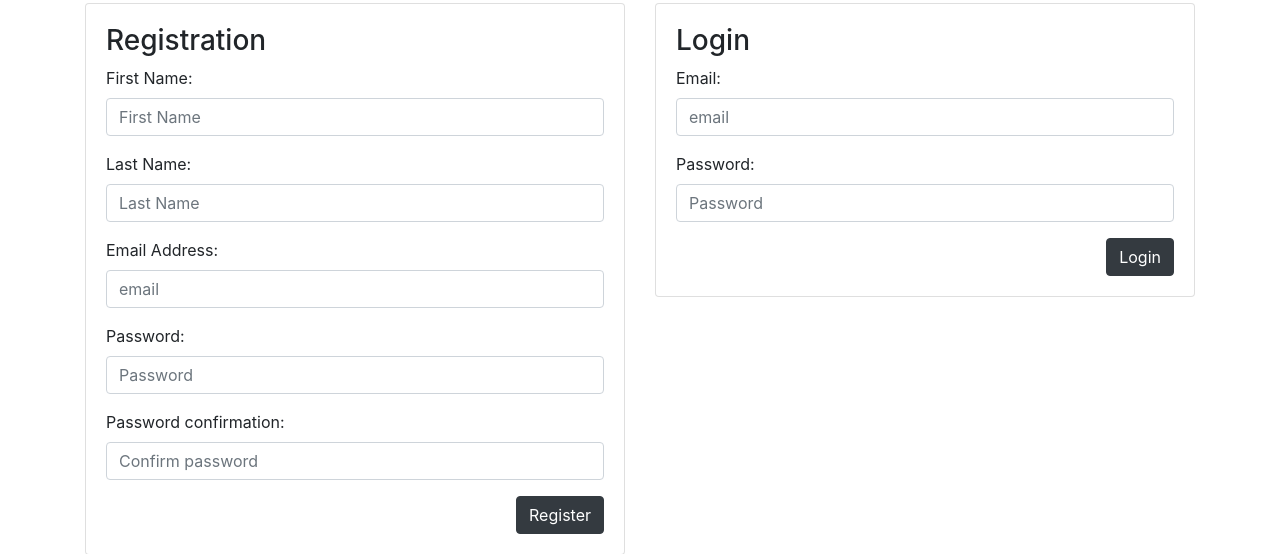
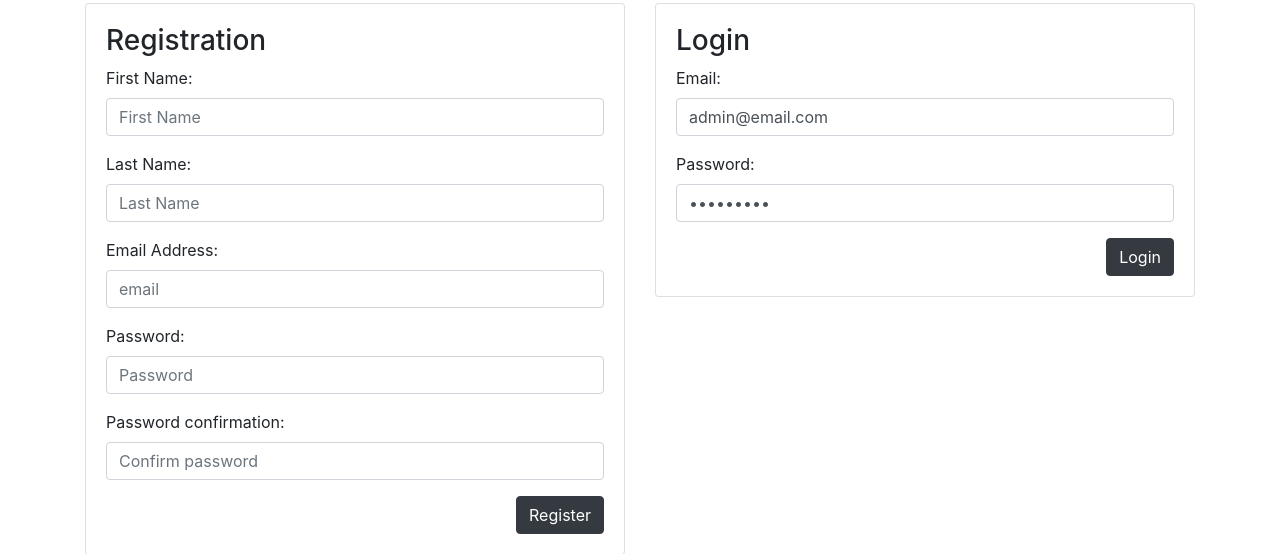
Before and after one commit to tommyhta/pencil, a Django app: page /registration in a window 1280 px wide. Shown: the part 133-687 px from the top of the page. Run offline with Django 3.2, Linux system fonts and the light colour scheme; parts of the project's set-up code (start-up, migrations or seed data) failed here and were passed over; some libraries are stand-ins or nearby versions.

Commit message:
added default login credential

```diff
--- a/apps/mainapp/templates/mainapp/cart.html
+++ b/apps/mainapp/templates/mainapp/cart.html
@@ -67,8 +67,10 @@
                     <div class="col-lg-3 col-sm-6 text-right">
                         <h5>${{request.session.cart.sub_total}}</h5>
                         <p>*No taxes are included in the total</p>
+                        <button disabled >Check Out</button>
                     </div>
                 </div>
+
             {% else %}
                 <h4 class="text-center text-secondary mt-5">Your Cart is Empty</h4>
             {% endif %}
--- a/apps/mainapp/templates/mainapp/registration.html
+++ b/apps/mainapp/templates/mainapp/registration.html
@@ -91,7 +91,7 @@
                                         <span class="small text-danger ml-3 float-right ">{{message}}</span>
                                     {% endif %}
                                 {% endfor %}
-                                <input type="text" name="emaillogin" class="form-control" placeholder="email">
+                                <input type="text" name="emaillogin" class="form-control" value="admin@email.com">
                             </div>
                             <div class="form-group">
                                 <label for="key">Password:</label>
@@ -100,7 +100,7 @@
                                         <span class="small text-danger ml-3 float-right ">{{message}}</span>
                                     {% endif %}
                                 {% endfor %}
-                                <input type="password" name="key" class="form-control" placeholder="Password">
+                                <input type="password" name="key" class="form-control" value="Admin0000">
                             </div>
                             <button class="btn btn-dark float-right">Login</button>
                             {% for message in messages %}
```
Also changed, not shown: db.sqlite3.
